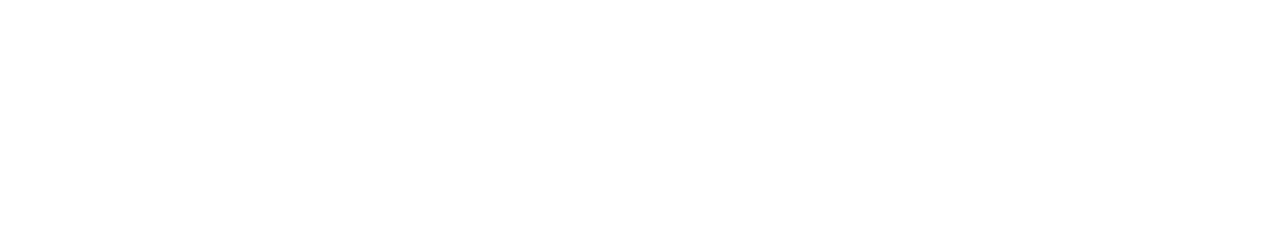
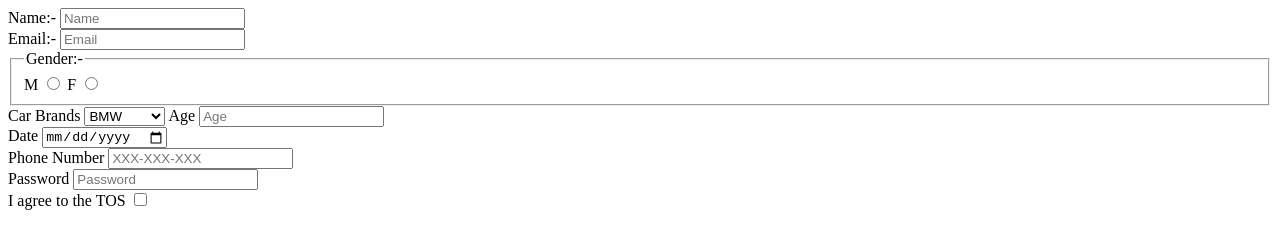
Before and after one commit to acciojob/signup-form-car-Himanshu62727, a website: page main.html in a window 1280 px wide. Drawn offline with Linux system fonts and the light colour scheme.

Commit message:
created a submission

```diff
--- a/main.html
+++ b/main.html
@@ -8,6 +8,38 @@
 
 <body>
 	<!-- the entire body must be written by student -->
+
+	<form action="sign-up-form" method = "post">
+		<label for = name>Name:-</label>
+		<input type = "text" id = name placeholder = "Name" required><br>
+		<label for = email>Email:-</label>
+		<input type = "email" id = email placeholder = "Email" required><br>
+		<fieldset>
+		<legend>Gender:-</legend>
+		<label for = m>M</label>
+		<input type = "radio" id = m name = Gender value = m required>
+		<label for = f>F</label>
+		<input type = "radio" id = f  name = Gender value = f required><br>
+		</fieldset>
+		<label for = cars>Car Brands</label>
+		<select>
+			<option>BMW</option>
+			<option>Bugatti</option>
+			<option>Audi</option>
+			<option>Mercudes</option>
+			<option>MG</option>
+		</select>
+		<label for = age>Age</label>
+		<input type = "number" id = age placeholder = "Age" required><br>
+		<label for = dob>Date</label>
+		<input type = "date" id = dob required><br>
+		<label for = tel>Phone Number</label>
+		<input type = "tel" id = tel placeholder = "XXX-XXX-XXX"><br>
+		<label for = password>Password</label>
+		<input type = "password" id = password placeholder = "Password" required><br>
+		<label for = tos>I agree to the TOS</label>
+		<input type = "checkbox" id = tos required><br>
+	</form>
     <script type="text/javascript" src="./script.js">
 </script>
 
```
